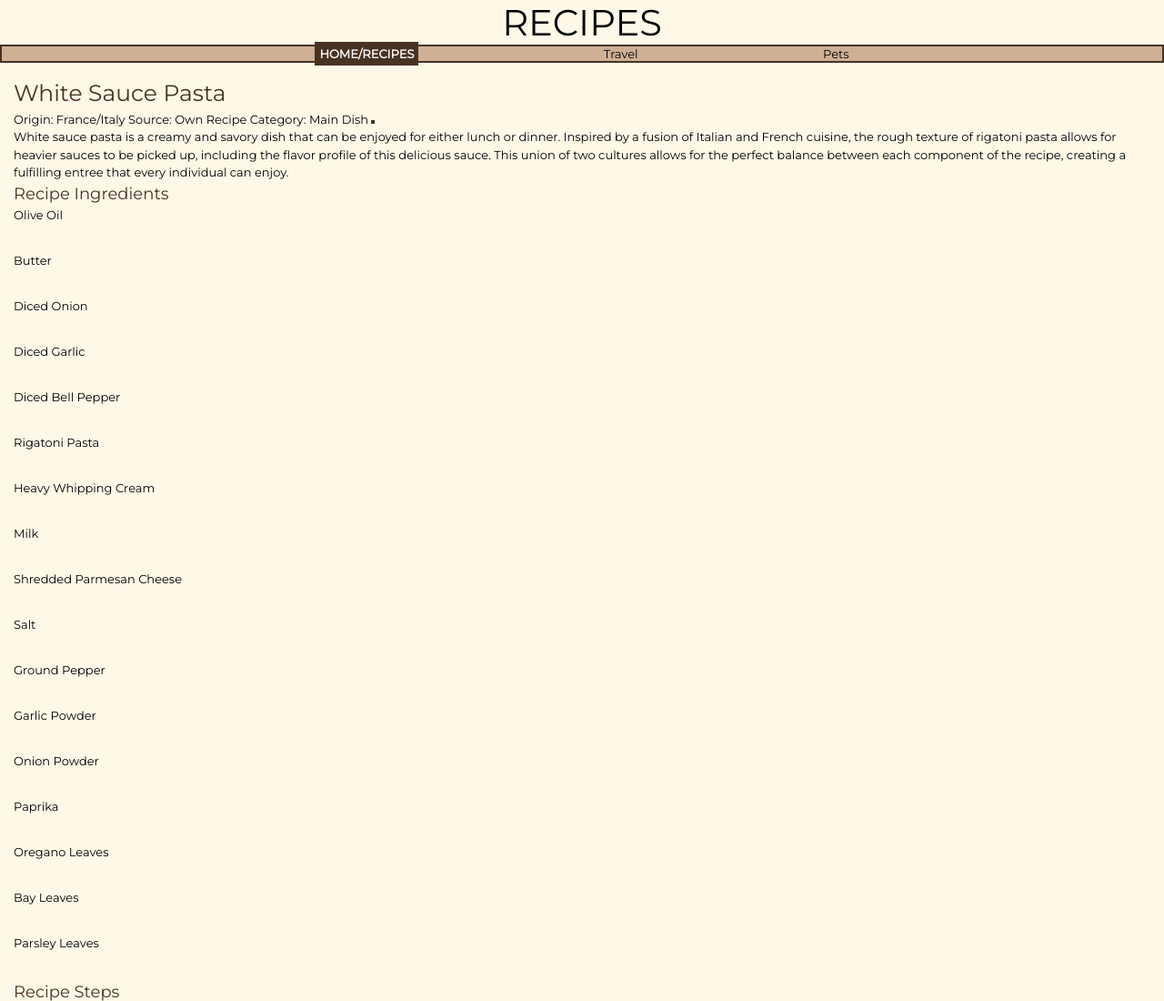
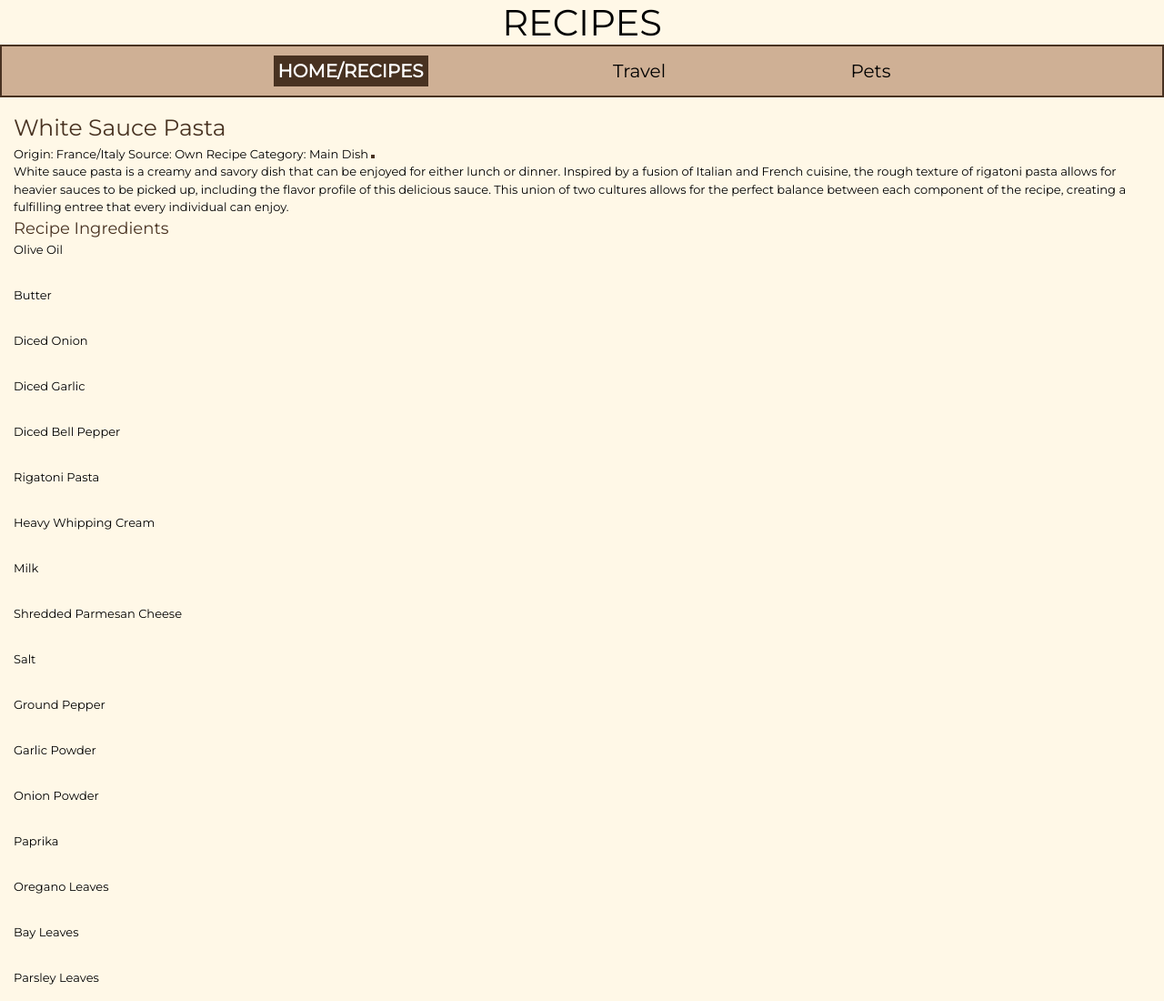
Before and after one commit to nanalina/mobile_view, a plain HTML site: page index.html in a window 1280 px wide. Shown: the top 1100 px of the page at 91% size. Drawn offline with Linux system fonts and the light colour scheme.

Commit message:
Update style.css

```diff
--- a/css/style.css
+++ b/css/style.css
@@ -13,11 +13,13 @@ nav{
     border: 2px solid #483221;
     background-color: #cfb095;
     text-align: center;
+    padding: 15px;
 }
 
 nav li{
     display: inline;
     padding: 100px;
+    font-size: 20px;
 }
 
 #skip{
```
